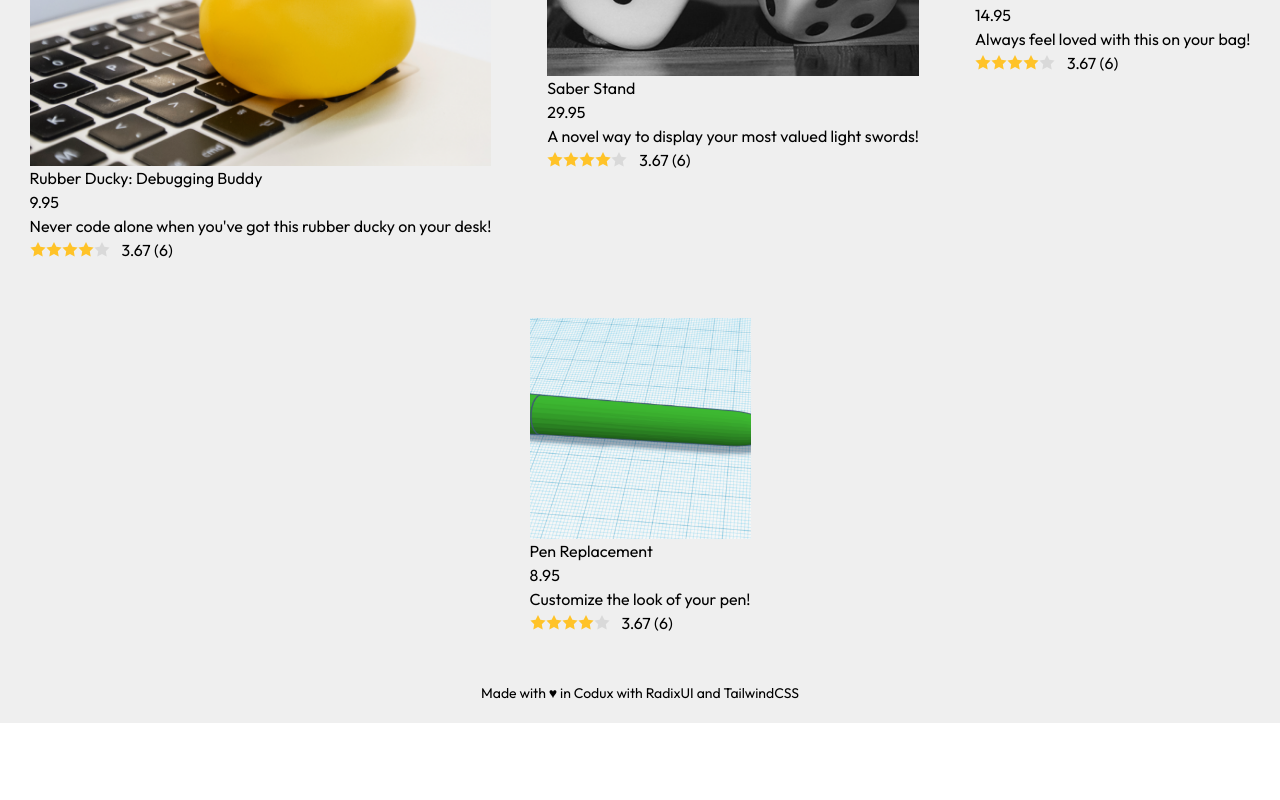
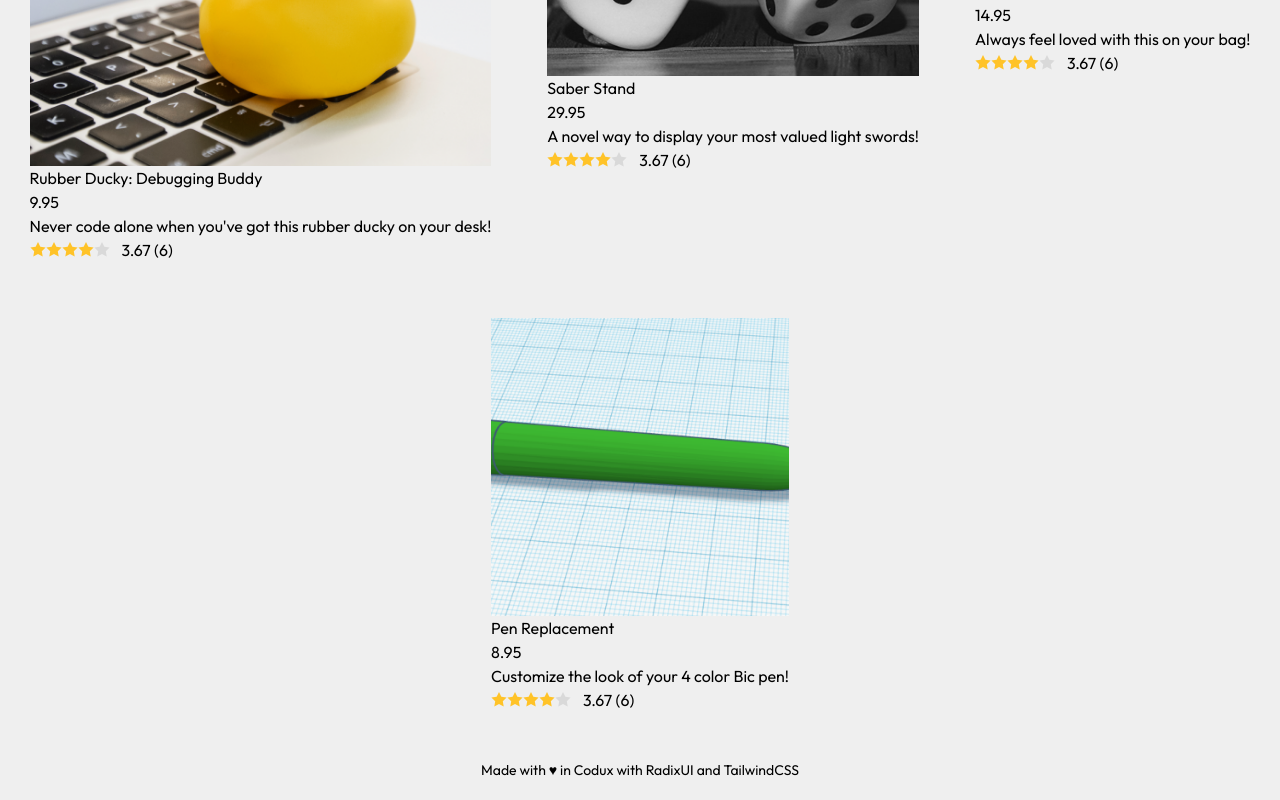
Before and after one commit to KingTingTheGreat/nerdnest3d, a React (Vite) app: page / in a window 1280 px wide. Shown: the part 404-1204 px from the top of the page. Before the commit the page ends 1127 px from the top, so only its background shows below. Built offline with nearby package versions, Linux system fonts and the light colour scheme.

Commit message:
edit description

```diff
--- a/src/products/pen-replacement.ts
+++ b/src/products/pen-replacement.ts
@@ -3,7 +3,7 @@ import { images } from './product-images/pen-replacement/pen-replacement-images'
 export const PEN_REPLACEMENT = {
     id: '1003',
     name: 'Pen Replacement',
-    description: 'Customize the look of your pen!',
+    description: 'Customize the look of your 4 color Bic pen!',
     features: [
         'Customize your pen',
         'Glows in the dark',
```
